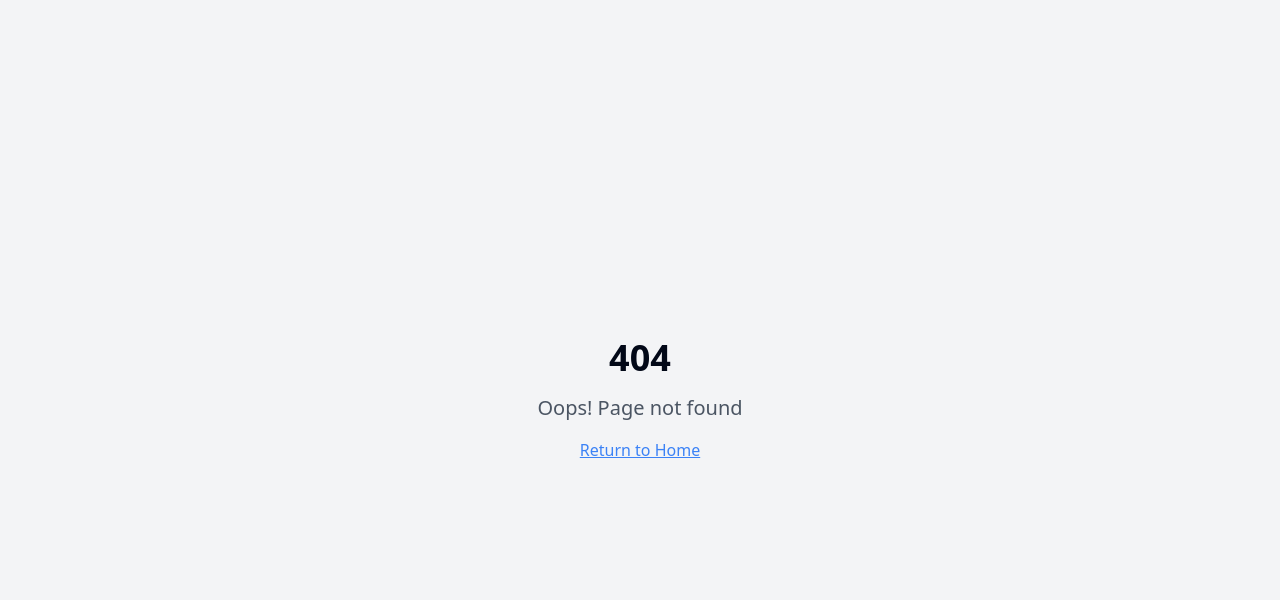
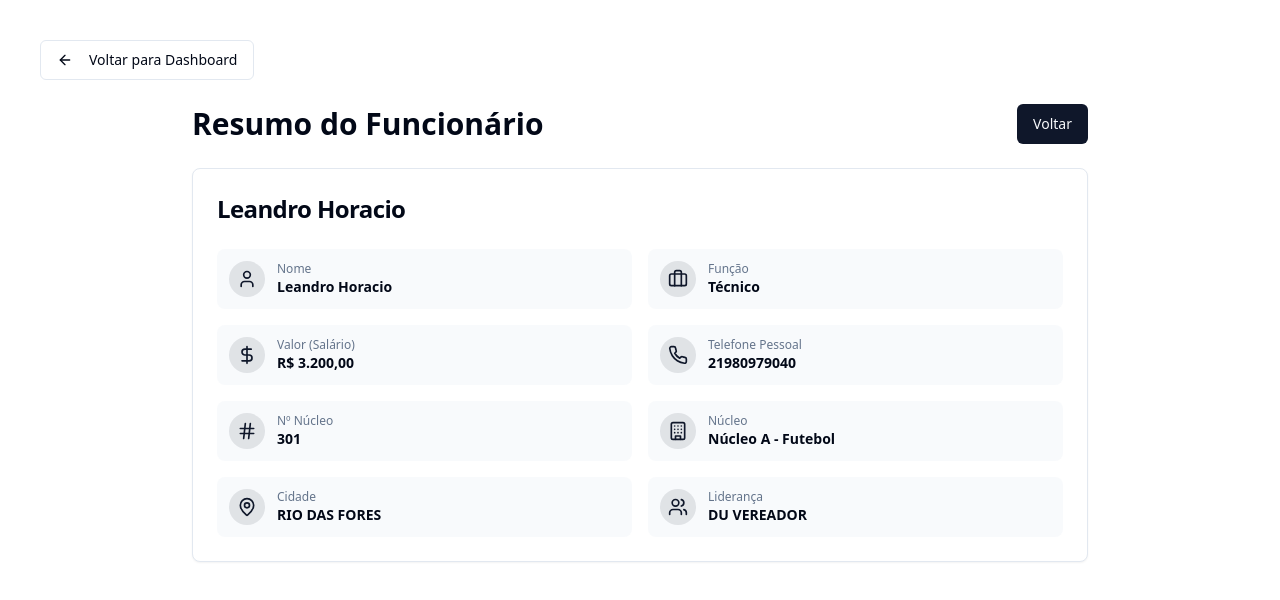
Before and after one commit to leandrohoraciorj/meu-app, a React (Vite) app: page /funcionarios/e1 in a window 1280 px wide. Before the commit this address had no page. Shown: the top 600 px of the page. Built offline with nearby package versions, Linux system fonts and the light colour scheme.

Commit message:
[dyad] Adicionando página de resumo do funcionário e atualizando a tabela - wrote 3 file(s)

```diff
--- a/src/App.tsx
+++ b/src/App.tsx
@@ -5,11 +5,10 @@ import { QueryClient, QueryClientProvider } from "@tanstack/react-query";
 import { BrowserRouter, Routes, Route } from "react-router-dom";
 import Index from "./pages/Index";
 import Registration from "./pages/Registration";
-import EmployeeList from "./pages/EmployeeList"; // Importando a nova página
+import EmployeeList from "./pages/EmployeeList";
+import EmployeeSummary from "./pages/EmployeeSummary"; // Importando a nova página
 import NotFound from "./pages/NotFound";
-
 const queryClient = new QueryClient();
-
 const App = () => (
   <QueryClientProvider client={queryClient}>
     <TooltipProvider>
@@ -18,7 +17,8 @@ const App = () => (
       <BrowserRouter>
         <Routes>
           <Route path="/" element={<Index />} />
-          <Route path="/funcionarios" element={<EmployeeList />} /> {/* Nova Rota */}
+          <Route path="/funcionarios" element={<EmployeeList />} />
+          <Route path="/funcionarios/:id" element={<EmployeeSummary />} /> {/* Nova Rota */}
           <Route path="/cadastro" element={<Registration />} />
           {/* ADD ALL CUSTOM ROUTES ABOVE THE CATCH-ALL "*" ROUTE */}
           <Route path="*" element={<NotFound />} />
@@ -27,5 +27,4 @@ const App = () => (
     </TooltipProvider>
   </QueryClientProvider>
 );
-
 export default App;
--- a/src/components/EmployeeTable.tsx
+++ b/src/components/EmployeeTable.tsx
@@ -6,6 +6,7 @@ import { Table, TableBody, TableCell, TableHead, TableHeader, TableRow } from "@
 import { Search, Download, Eye, Trash2, Pencil } from "lucide-react";
 import { showSuccess } from "@/utils/toast";
 import { AlertDialog, AlertDialogAction, AlertDialogCancel, AlertDialogContent, AlertDialogDescription, AlertDialogFooter, AlertDialogHeader, AlertDialogTitle, AlertDialogTrigger } from "@/components/ui/alert-dialog";
+import { Link } from "react-router-dom";
 
 interface EmployeeTableProps {
   employees: EmployeeData[];
@@ -52,6 +53,7 @@ const convertToCSV = (data: EmployeeData[]) => {
       employee.neighborhood,
       employee.gender,
     ];
+
     // Wrapping values in quotes to handle commas/semicolons within data fields
     csvRows.push(values.map(v => `"${v}"`).join(';'));
   }
@@ -64,6 +66,7 @@ export function EmployeeTable({ employees, onViewDetails, onDelete }: EmployeeTa
 
   const filteredEmployees = useMemo(() => {
     if (!filter) return employees;
+
     const lowerCaseFilter = filter.toLowerCase();
     return employees.filter(
       (e) =>
@@ -101,9 +104,9 @@ export function EmployeeTable({ employees, onViewDetails, onDelete }: EmployeeTa
             className="pl-10"
           />
         </div>
-
         <Button onClick={handleExport} variant="outline">
-          <Download className="mr-2 h-4 w-4" /> Exportar CSV ({filteredEmployees.length})
+          <Download className="mr-2 h-4 w-4" />
+          Exportar CSV ({filteredEmployees.length})
         </Button>
       </div>
 
@@ -129,22 +132,17 @@ export function EmployeeTable({ employees, onViewDetails, onDelete }: EmployeeTa
                   <TableCell>{employee.nucleusName}</TableCell>
                   <TableCell>{employee.leadership}</TableCell>
                   <TableCell className="text-center space-x-2 min-w-[150px]">
-                    <Button
-                      variant="outline"
-                      size="icon"
-                      onClick={() => onViewDetails(employee)}
-                      title="Ver/Editar Detalhes"
-                    >
+                    <Button variant="outline" size="icon" asChild>
+                      <Link to={`/funcionarios/${employee.id}`} title="Ver Resumo">
+                        <Eye className="h-4 w-4" />
+                      </Link>
+                    </Button>
+                    <Button variant="outline" size="icon" onClick={() => onViewDetails(employee)} title="Ver/Editar Detalhes">
                       <Pencil className="h-4 w-4" />
                     </Button>
-
                     <AlertDialog>
                       <AlertDialogTrigger asChild>
-                        <Button
-                          variant="destructive"
-                          size="icon"
-                          title="Excluir Funcionário"
-                        >
+                        <Button variant="destructive" size="icon" title="Excluir Funcionário">
                           <Trash2 className="h-4 w-4" />
                         </Button>
                       </AlertDialogTrigger>
--- /dev/null
+++ b/src/pages/EmployeeSummary.tsx
@@ -0,0 +1,74 @@
+import { Layout } from "@/components/Layout";
+import { Button } from "@/components/ui/button";
+import { Card, CardContent, CardHeader, CardTitle } from "@/components/ui/card";
+import { useNavigate, useParams } from "react-router-dom";
+import { useEmployees } from "@/hooks/useEmployees";
+import { User, MapPin, Briefcase, Phone, DollarSign, Building, Hash, Users } from "lucide-react";
+import { FullWidthLayout } from "@/components/FullWidthLayout";
+
+const EmployeeSummary = () => {
+  const { id } = useParams();
+  const { employees } = useEmployees();
+  const navigate = useNavigate();
+
+  const employee = employees.find(e => e.id === id);
+
+  if (!employee) {
+    return (
+      <FullWidthLayout>
+        <div className="flex flex-col items-center justify-center h-full">
+          <h2 className="text-2xl font-bold mb-4">Funcionário não encontrado</h2>
+          <Button onClick={() => navigate("/funcionarios")}>
+            Voltar para lista
+          </Button>
+        </div>
+      </FullWidthLayout>
+    );
+  }
+
+  // Componente auxiliar para exibir um item de resumo
+  const SummaryItem = ({ icon: Icon, label, value }: { icon: React.ElementType, label: string, value: string | number }) => (
+    <div className="flex items-center space-x-3 p-3 bg-muted/50 rounded-lg">
+      <div className="bg-primary/10 p-2 rounded-full">
+        <Icon className="h-5 w-5 text-primary" />
+      </div>
+      <div>
+        <p className="text-xs font-medium text-muted-foreground">{label}</p>
+        <p className="text-sm font-semibold">{value}</p>
+      </div>
+    </div>
+  );
+
+  return (
+    <FullWidthLayout>
+      <div className="max-w-4xl mx-auto w-full space-y-6">
+        <div className="flex justify-between items-center">
+          <h1 className="text-3xl font-bold">Resumo do Funcionário</h1>
+          <Button onClick={() => navigate("/funcionarios")}>
+            Voltar
+          </Button>
+        </div>
+
+        <Card>
+          <CardHeader>
+            <CardTitle className="text-2xl">{employee.name}</CardTitle>
+          </CardHeader>
+          <CardContent>
+            <div className="grid grid-cols-1 md:grid-cols-2 gap-4">
+              <SummaryItem icon={User} label="Nome" value={employee.name} />
+              <SummaryItem icon={Briefcase} label="Função" value={employee.role} />
+              <SummaryItem icon={DollarSign} label="Valor (Salário)" value={employee.value || 'N/A'} />
+              <SummaryItem icon={Phone} label="Telefone Pessoal" value={employee.phone} />
+              <SummaryItem icon={Hash} label="Nº Núcleo" value={employee.nucleusNumber} />
+              <SummaryItem icon={Building} label="Núcleo" value={employee.nucleusName || 'N/A'} />
+              <SummaryItem icon={MapPin} label="Cidade" value={employee.city} />
+              <SummaryItem icon={Users} label="Liderança" value={employee.leadership} />
+            </div>
+          </CardContent>
+        </Card>
+      </div>
+    </FullWidthLayout>
+  );
+};
+
+export default EmployeeSummary;
```
